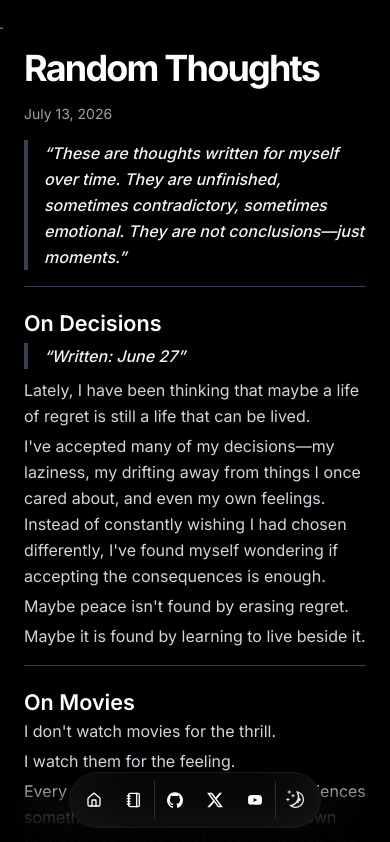
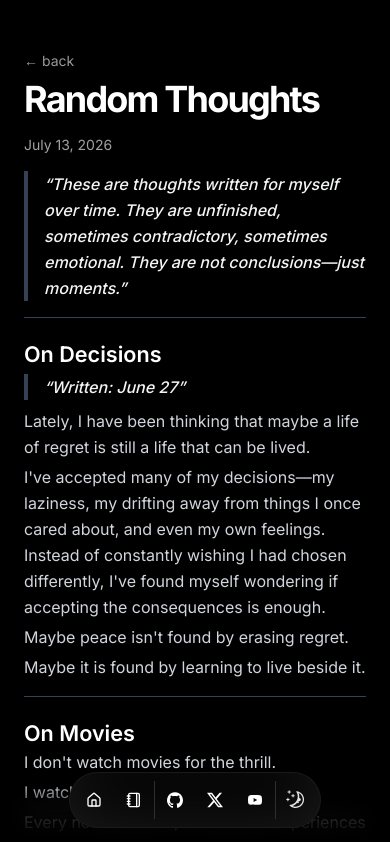
Before and after one commit to Allen739/blog, a Next.js app: page /blog/random-thoughts in a window 390 px wide. Shown: the top 842 px of the page. Built offline with nearby package versions, Linux system fonts and the light colour scheme.

Commit message:
fix: back arrow offscreen on mobile — inline on small screens, absolute on desktop

```diff
--- a/src/app/blog/[slug]/page.tsx
+++ b/src/app/blog/[slug]/page.tsx
@@ -116,9 +116,16 @@ export default async function Blog({
       <Link
         href="/blog"
         aria-label="Back to all posts"
-        className="absolute -left-10 -top-10 inline-flex text-2xl text-muted-foreground hover:text-foreground sm:-left-12"
+        className="hidden sm:absolute sm:-left-12 sm:-top-10 sm:inline-flex text-2xl text-muted-foreground hover:text-foreground"
       >
         <span aria-hidden>←</span>
+      </Link>
+      <Link
+        href="/blog"
+        aria-label="Back to all posts"
+        className="sm:hidden inline-flex items-center gap-1 text-sm text-muted-foreground hover:text-foreground mb-2"
+      >
+        <span aria-hidden>←</span> back
       </Link>
       <h1 className="title font-bold text-4xl tracking-tighter">
         {post.metadata.title}
```
